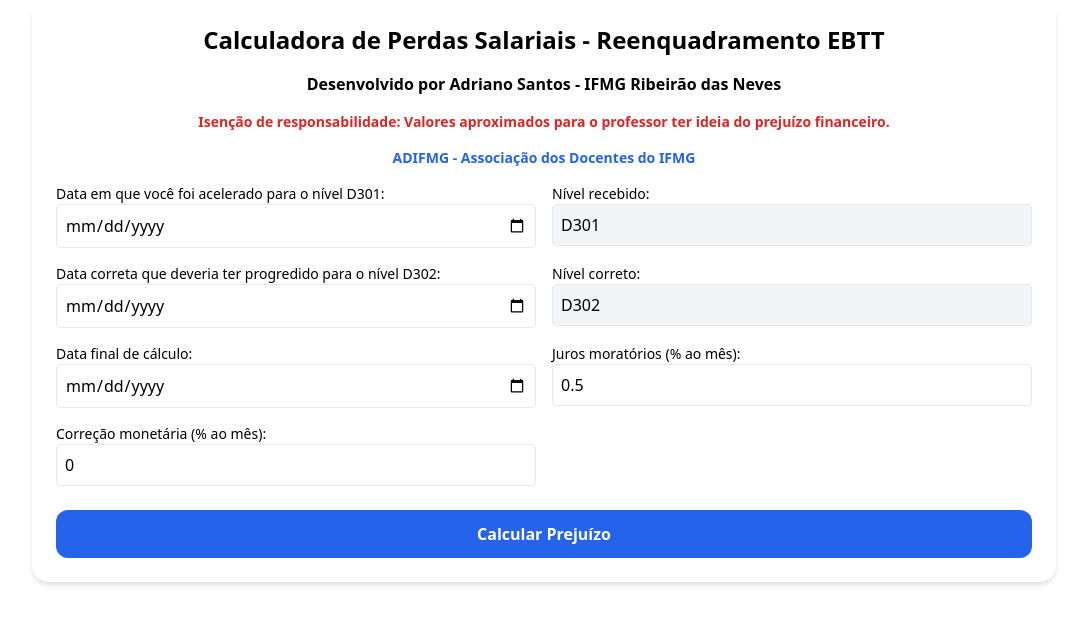
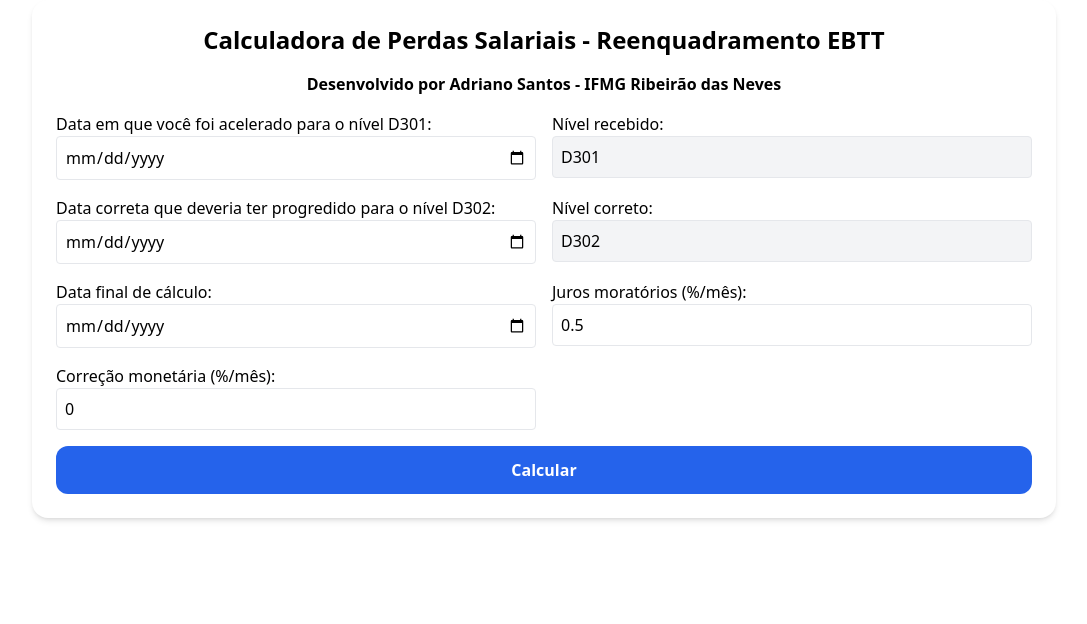
Before and after one commit to adrianocomp/calculadora-ebtt-progressao.github.io, a React (Create React App) app: page / in a window 1280 px wide. Shown: the top 624 px of the page, without its empty margins (96-1183 px from the left). Built offline with nearby package versions, Linux system fonts and the light colour scheme.

Commit message:
voltando commit anterior

```diff
--- a/src/App.jsx
+++ b/src/App.jsx
@@ -30,83 +30,67 @@ export default function CalculadoraPrejuizoEBTT() {
     return tabelas[0][nivel];
   }
 
-  // diferença em meses: se mesma data -> 0; um ano depois -> 12
+  function parseDateToMonthStart(dateStr) {
+    if (!dateStr) return null;
+    const [y, m] = dateStr.split('-').map(Number);
+    return new Date(y, m - 1, 1);
+  }
+
   function monthsDiff(start, end) {
     return (end.getFullYear() - start.getFullYear()) * 12 + (end.getMonth() - start.getMonth());
   }
 
-  function nivelPorMesesDesde(baseMeses, offsetNivelStartIndex = 0) {
-    // baseMeses: número de meses desde a referência
-    // offsetNivelStartIndex: 0 => começa em D301; 1 => começa em D302
-    const niveis = ['D301','D302','D303','D304','D401','D402'];
-    const idx = offsetNivelStartIndex + Math.floor(Math.max(0, baseMeses) / 24);
+  function nivelPorMesesDesde(baseMeses, nivelInicialIndex) {
+    const niveis = ['D301', 'D302', 'D303', 'D304', 'D401', 'D402'];
+    const idx = nivelInicialIndex + Math.floor(baseMeses / 24);
     return niveis[Math.min(idx, niveis.length - 1)];
   }
 
-  function parseDateToMonthStart(dateStr) {
-    // dateStr vem de input type=date no formato "YYYY-MM-DD"
-    if (!dateStr) return null;
-    const parts = dateStr.split('-');
-    const y = parseInt(parts[0], 10);
-    const m = parseInt(parts[1], 10);
-    return new Date(y, m - 1, 1);
-  }
-
   function calcularPrejuizo() {
-    if (!dados.dataInicioRecebido || !dados.dataCorreto || !dados.dataFinal) {
-      alert('Preencha todas as datas antes de calcular.');
+    const { dataInicioRecebido, dataCorreto, dataFinal, juros, correcao } = dados;
+    if (!dataInicioRecebido || !dataCorreto || !dataFinal) {
+      alert('Preencha todas as datas.');
       return;
     }
 
-    // Parse seguro para o primeiro dia do mês
-    const baseRecebido = parseDateToMonthStart(dados.dataInicioRecebido); // aceleração (D301)
-    const baseCorreto = parseDateToMonthStart(dados.dataCorreto); // data em que deveria ter progredido (início do cálculo)
-    const fim = parseDateToMonthStart(dados.dataFinal); // inclui o mês final
+    const baseRecebido = parseDateToMonthStart(dataInicioRecebido);
+    const baseCorreto = parseDateToMonthStart(dataCorreto);
+    const fim = parseDateToMonthStart(dataFinal);
 
     if (!baseRecebido || !baseCorreto || !fim) {
       alert('Datas inválidas.');
       return;
     }
     if (baseCorreto > fim) {
-      alert('A data correta de progressão deve ser anterior ou igual à data final.');
+      alert('A data correta de progressão deve ser anterior à data final.');
       return;
     }
 
-    // meses totais (incluir mês inicial e mês final)
-    const mesesTotais = monthsDiff(baseCorreto, fim) + 1; // ex: baseCorreto=jan/2019, fim=dez/2025 -> inclui dez/2025
-
+    let current = new Date(baseCorreto.getFullYear(), baseCorreto.getMonth(), 1);
     const linhas = [];
     let totalNominal = 0;
     let totalCorrigido = 0;
+    const jurosMensal = Number(juros) / 100;
+    const correcaoMensal = Number(correcao) / 100;
 
-    const jurosMensal = Number(dados.juros) / 100;
-    const correcaoMensal = Number(dados.correcao) / 100;
+    while (current <= fim) {
+      const ano = current.getFullYear();
+      const mes = current.getMonth() + 1;
 
-    // itera mês a mês incluindo o mês final
-    let current = new Date(baseCorreto.getFullYear(), baseCorreto.getMonth(), 1);
-    for (let i = 0; i < mesesTotais; i++) {
-      const ano = current.getFullYear();
-      const mes = current.getMonth() + 1; // 1..12
+      const mesesDesdeRecebido = monthsDiff(baseRecebido, current);
+      const mesesDesdeCorreto = monthsDiff(baseCorreto, current);
 
-      // meses desde a aceleração (para nível recebido)
-      const msDesdeRecebido = monthsDiff(baseRecebido, current); // 0 se same month
-      // meses desde data correta (para nível correto) - 0 para o mês baseCorreto
-      const msDesdeCorreto = monthsDiff(baseCorreto, current);
-
-      const nivelRecebido = nivelPorMesesDesde(msDesdeRecebido, 0); // começa em D301 no índice 0
-      const nivelCorreto = nivelPorMesesDesde(msDesdeCorreto, 1); // começa em D302 => offset 1
+      const nivelRecebido = nivelPorMesesDesde(Math.max(0, mesesDesdeRecebido), 0);
+      const nivelCorreto = nivelPorMesesDesde(Math.max(0, mesesDesdeCorreto), 1);
 
       const salarioRecebido = obterSalario(ano, mes, nivelRecebido);
       const salarioCorreto = obterSalario(ano, mes, nivelCorreto);
 
-      const diffSalario = Math.max(0, salarioCorreto - salarioRecebido);
+      const diff = Math.max(0, salarioCorreto - salarioRecebido);
+      const ferias = diff / 36;
+      const decimo = diff / 12;
+      const bruto = diff + ferias + decimo;
 
-      // férias: 1/3 anual => proporcional mensal = diff/36 ; 13º proporcional mensal = diff/12
-      const ferias = diffSalario / 36;
-      const decimo = diffSalario / 12;
-      const bruto = diffSalario + ferias + decimo;
-
-      // meses até o fim (se mesmo mês => 0)
       const mesesAteFim = monthsDiff(current, fim);
       const fator = Math.pow(1 + jurosMensal + correcaoMensal, mesesAteFim);
       const valorCorrigido = bruto * fator;
@@ -118,103 +102,89 @@ export default function CalculadoraPrejuizoEBTT() {
         mesAno: current.toLocaleDateString('pt-BR', { month: '2-digit', year: 'numeric' }),
         nivelRecebido,
         nivelCorreto,
-        diferenca: diffSalario.toFixed(2),
+        diferenca: diff.toFixed(2),
         ferias: ferias.toFixed(2),
         decimo: decimo.toFixed(2),
         bruto: bruto.toFixed(2),
         valorCorrigido: valorCorrigido.toFixed(2),
-        // numérico para cálculos posteriores
         brutoNum: bruto,
         valorCorrigidoNum: valorCorrigido,
       });
 
-      // avança 1 mês
       current = new Date(current.getFullYear(), current.getMonth() + 1, 1);
     }
 
-    // totais últimos 60 meses
-    const limite = 60;
-    const inicio60 = Math.max(0, linhas.length - limite);
-    const ultimos60 = linhas.slice(inicio60);
+    // últimos 60 meses
+    const ultimos60 = linhas.slice(-60);
     const totalNominal60 = ultimos60.reduce((s, r) => s + r.brutoNum, 0);
     const totalCorrigido60 = ultimos60.reduce((s, r) => s + r.valorCorrigidoNum, 0);
 
     setResultado({
       periodo: `${baseCorreto.toLocaleDateString('pt-BR')} a ${fim.toLocaleDateString('pt-BR')}`,
-      meses: mesesTotais,
+      meses: linhas.length,
       totalNominal: totalNominal.toFixed(2),
       totalCorrigido: totalCorrigido.toFixed(2),
       totalNominal60: totalNominal60.toFixed(2),
       totalCorrigido60: totalCorrigido60.toFixed(2),
-      aviso: linhas.length > limite ? `Detalhamento exibido completo; totais incluem todo o período e também últimos ${limite} meses.` : ''
     });
 
     setDetalhamento(linhas);
   }
 
   function handleChange(e) {
-    const { name, value } = e.target;
-    setDados({ ...dados, [name]: value });
+    setDados({ ...dados, [e.target.name]: e.target.value });
   }
 
   return (
     <div className="p-6 max-w-5xl mx-auto bg-white rounded-2xl shadow-md">
       <h1 className="text-2xl font-bold mb-4 text-center">Calculadora de Perdas Salariais - Reenquadramento EBTT</h1>
       <h5 className="text-base font-bold mb-4 text-center">Desenvolvido por Adriano Santos - IFMG Ribeirão das Neves</h5>
-      <h5 className="text-sm text-red-600 font-bold mb-4 text-center">Isenção de responsabilidade: Valores aproximados para o professor ter ideia do prejuízo financeiro.</h5>
-      <h5 className="text-sm text-blue-600 font-bold mb-4 text-center">ADIFMG - Associação dos Docentes do IFMG</h5>
 
       <div className="grid grid-cols-2 gap-4">
         <div>
-          <label className="block text-sm font-medium">Data em que você foi acelerado para o nível D301:</label>
-          <input type="date" name="dataInicioRecebido" value={dados.dataInicioRecebido} onChange={handleChange} className="border rounded p-2 w-full" />
+          <label>Data em que você foi acelerado para o nível D301:</label>
+          <input type="date" name="dataInicioRecebido" value={dados.dataInicioRecebido} onChange={handleChange} className="border p-2 rounded w-full" />
         </div>
         <div>
-          <label className="block text-sm font-medium">Nível recebido:</label>
+          <label>Nível recebido:</label>
           <input type="text" value="D301" disabled className="border rounded p-2 w-full bg-gray-100" />
         </div>
         <div>
-          <label className="block text-sm font-medium">Data correta que deveria ter progredido para o nível D302:</label>
-          <input type="date" name="dataCorreto" value={dados.dataCorreto} onChange={handleChange} className="border rounded p-2 w-full" />
+          <label>Data correta que deveria ter progredido para o nível D302:</label>
+          <input type="date" name="dataCorreto" value={dados.dataCorreto} onChange={handleChange} className="border p-2 rounded w-full" />
         </div>
         <div>
-          <label className="block text-sm font-medium">Nível correto:</label>
+          <label>Nível correto:</label>
           <input type="text" value="D302" disabled className="border rounded p-2 w-full bg-gray-100" />
         </div>
         <div>
-          <label className="block text-sm font-medium">Data final de cálculo:</label>
-          <input type="date" name="dataFinal" value={dados.dataFinal} onChange={handleChange} className="border rounded p-2 w-full" />
+          <label>Data final de cálculo:</label>
+          <input type="date" name="dataFinal" value={dados.dataFinal} onChange={handleChange} className="border p-2 rounded w-full" />
         </div>
         <div>
-          <label className="block text-sm font-medium">Juros moratórios (% ao mês):</label>
-          <input type="number" name="juros" value={dados.juros} onChange={handleChange} step="0.1" className="border rounded p-2 w-full" />
+          <label>Juros moratórios (%/mês):</label>
+          <input type="number" name="juros" value={dados.juros} onChange={handleChange} className="border p-2 rounded w-full" />
         </div>
         <div>
-          <label className="block text-sm font-medium">Correção monetária (% ao mês):</label>
-          <input type="number" name="correcao" value={dados.correcao} onChange={handleChange} step="0.1" className="border rounded p-2 w-full" />
+          <label>Correção monetária (%/mês):</label>
+          <input type="number" name="correcao" value={dados.correcao} onChange={handleChange} className="border p-2 rounded w-full" />
         </div>
       </div>
 
-      <button onClick={calcularPrejuizo} className="mt-6 w-full bg-blue-600 text-white p-3 rounded-xl font-semibold hover:bg-blue-700 transition">Calcular Prejuízo</button>
+      <button onClick={calcularPrejuizo} className="mt-4 w-full bg-blue-600 text-white py-3 rounded-xl font-semibold hover:bg-blue-700">Calcular</button>
 
       {resultado && (
-        <div className="mt-6 p-4 bg-green-100 border border-green-300 rounded-xl">
-          <p className="text-lg font-semibold">Período de cálculo: {resultado.periodo}</p>
-          <p className="text-lg">Total nominal (sem juros/correção): <strong>R$ {resultado.totalNominal}</strong></p>
-          <p className="text-lg">Total corrigido (juros + correção): <strong>R$ {resultado.totalCorrigido}</strong></p>
-          {resultado.meses > 60 && (
-            <>
-              <p className="text-lg">Total últimos 60 meses (sem juros/correção): <strong>R$ {resultado.totalNominal60}</strong></p>
-              <p className="text-lg">Total últimos 60 meses (com juros + correção): <strong>R$ {resultado.totalCorrigido60}</strong></p>
-            </>
-          )}
-          {resultado.aviso && <p className="text-red-600 font-medium">{resultado.aviso}</p>}
-          <p className="text-sm text-gray-600">Período total: {resultado.meses} meses</p>
+        <div className="mt-6 bg-green-100 p-4 rounded-xl border border-green-300">
+          <p><strong>Período:</strong> {resultado.periodo}</p>
+          <p><strong>Total nominal:</strong> R$ {resultado.totalNominal}</p>
+          <p><strong>Total corrigido:</strong> R$ {resultado.totalCorrigido}</p>
+          <p><strong>Últimos 60 meses (nominal):</strong> R$ {resultado.totalNominal60}</p>
+          <p><strong>Últimos 60 meses (corrigido):</strong> R$ {resultado.totalCorrigido60}</p>
         </div>
       )}
 
       {detalhamento.length > 0 && (
-        <div className="mt-6 overflow-x-auto">
+        <div className="mt-4 overflow-x-auto">
           <table className="w-full border text-sm">
             <thead className="bg-gray-100">
               <tr>
@@ -222,23 +192,23 @@ export default function CalculadoraPrejuizoEBTT() {
                 <th className="border p-2">Nível Recebido</th>
                 <th className="border p-2">Nível Correto</th>
                 <th className="border p-2">Diferença</th>
-                <th className="border p-2">1/3 Férias</th>
-                <th className="border p-2">13º Proporcional</th>
+                <th className="border p-2">Férias (1/3)</th>
+                <th className="border p-2">13º</th>
                 <th className="border p-2">Total Bruto</th>
-                <th className="border p-2">Com Juros + Correção</th>
+                <th className="border p-2">Corrigido</th>
               </tr>
             </thead>
             <tbody>
-              {detalhamento.map((linha, idx) => (
-                <tr key={idx} className="text-center">
-                  <td className="border p-2">{linha.mesAno}</td>
-                  <td className="border p-2">{linha.nivelRecebido}</td>
-                  <td className="border p-2">{linha.nivelCorreto}</td>
-                  <td className="border p-2">R$ {linha.diferenca}</td>
-                  <td className="border p-2">R$ {linha.ferias}</td>
-                  <td className="border p-2">R$ {linha.decimo}</td>
-                  <td className="border p-2">R$ {linha.bruto}</td>
-                  <td className="border p-2 font-semibold">R$ {linha.valorCorrigido}</td>
+              {detalhamento.map((l, i) => (
+                <tr key={i} className="text-center">
+                  <td className="border p-2">{l.mesAno}</td>
+                  <td className="border p-2">{l.nivelRecebido}</td>
+                  <td className="border p-2">{l.nivelCorreto}</td>
+                  <td className="border p-2">R$ {l.diferenca}</td>
+                  <td className="border p-2">R$ {l.ferias}</td>
+                  <td className="border p-2">R$ {l.decimo}</td>
+                  <td className="border p-2">R$ {l.bruto}</td>
+                  <td className="border p-2 font-semibold">R$ {l.valorCorrigido}</td>
                 </tr>
               ))}
             </tbody>
```
